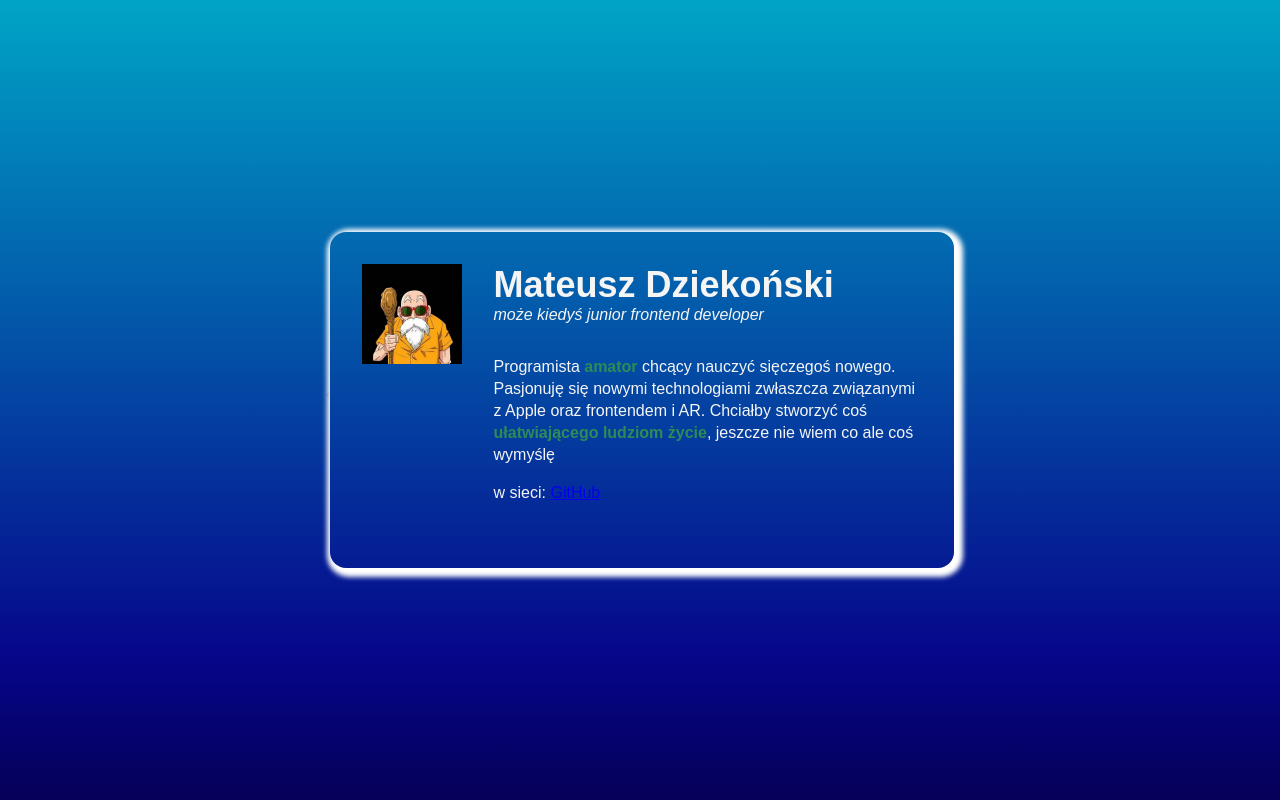
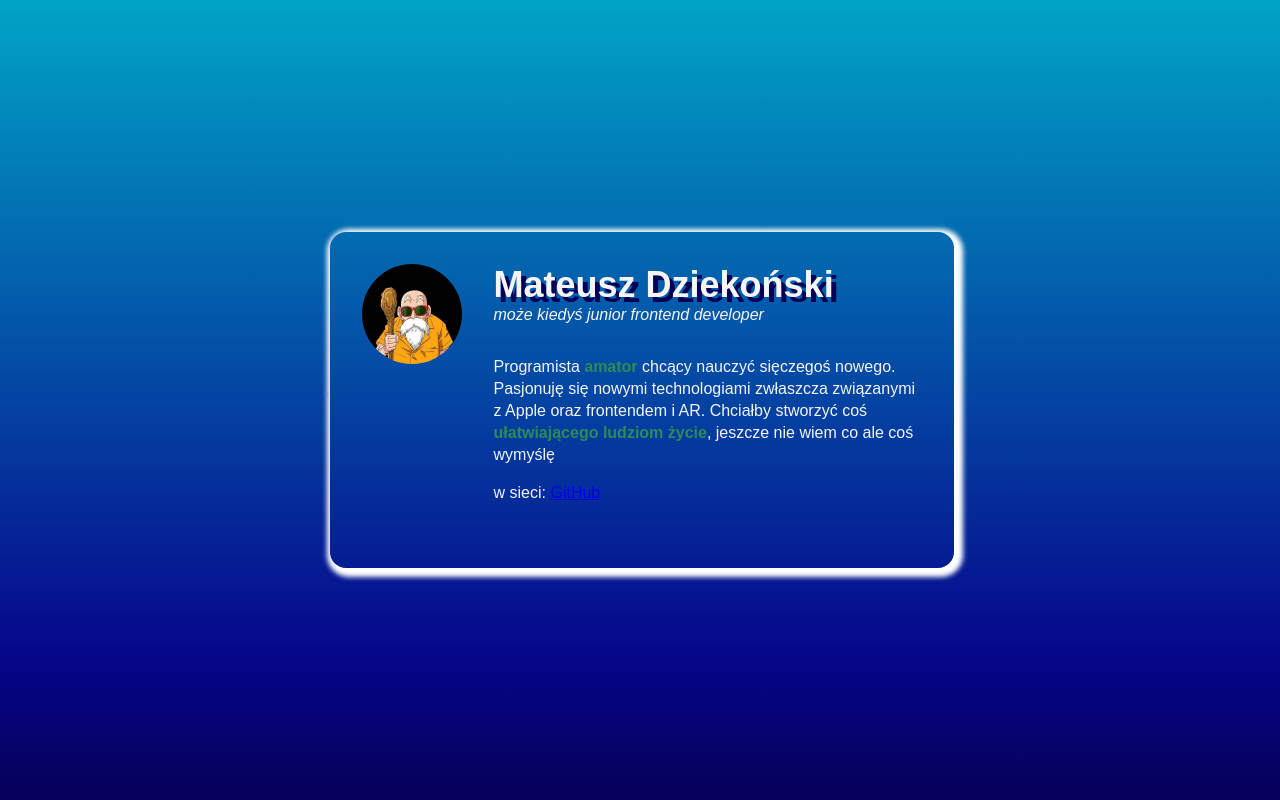
Before and after one commit to matdziekonski/bussines-card, a plain HTML site: page index.html in a window 1280 px wide. Drawn offline with Linux system fonts and the light colour scheme.

Commit message:
feat; changes photo radius and styles

```diff
--- a/css/style.css
+++ b/css/style.css
@@ -57,11 +57,13 @@ body {
     font-weight: bold;
     font-size: 36px;
     color: whitesmoke;
+    text-shadow: 5px 5px 0 rgb(5,0,87);
 }
 .person__photo {
     width: 100px;
     height: 100px;
     margin-right: 32px;
+    border-radius: 50%;
 
 }
 
```
